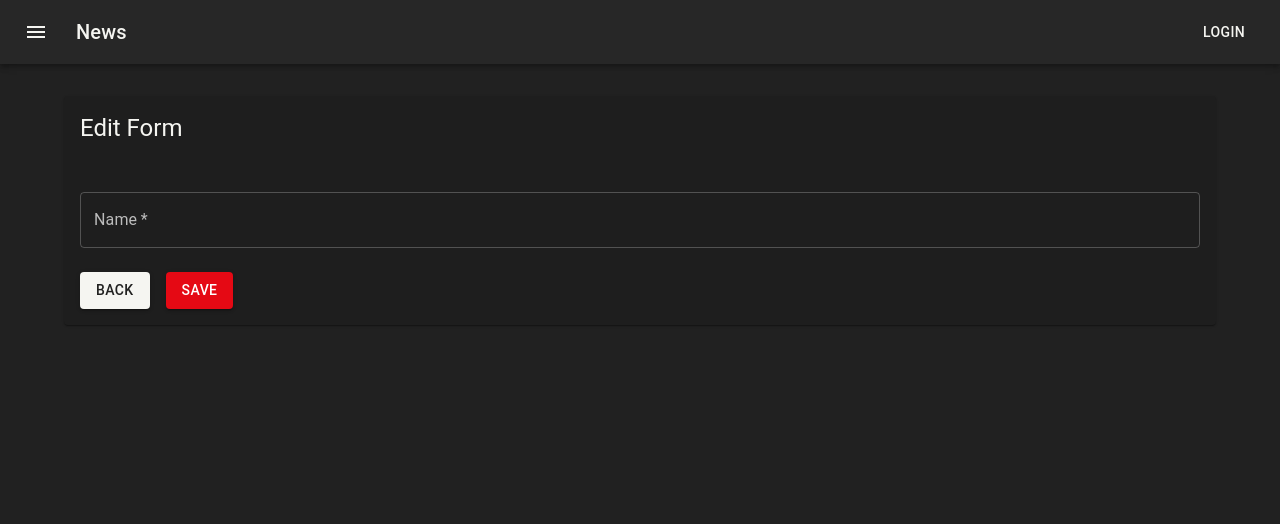
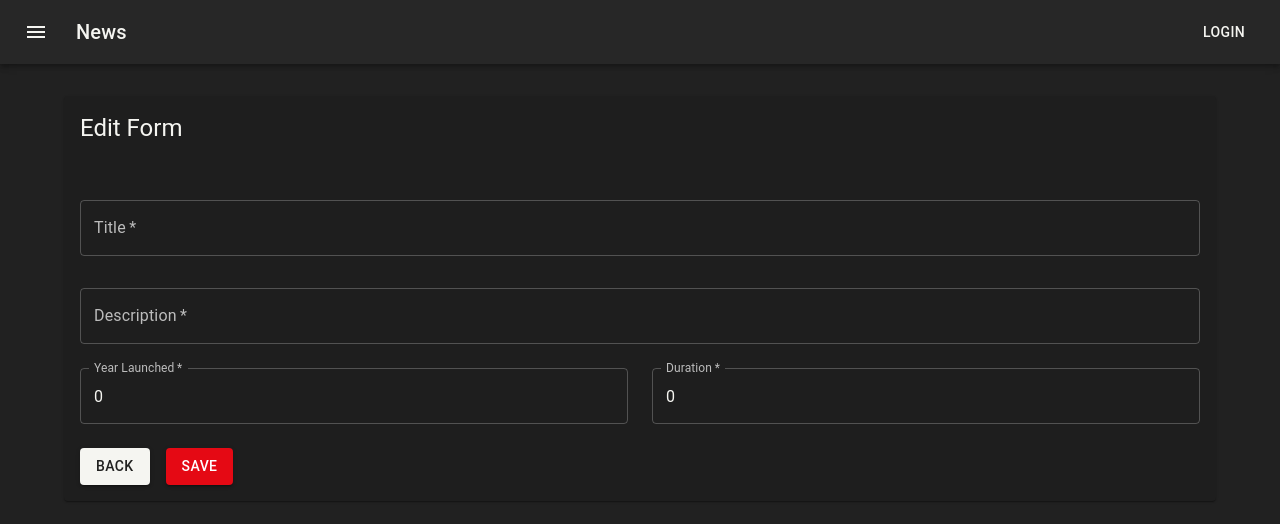
Before and after one commit to paulosarmento/projeto-pratico-fc-admin-react, a React (Create React App) app: page /videos/edit/1 in a window 1280 px wide. Shown: the top 524 px of the page. Built offline with nearby package versions, Linux system fonts and the light colour scheme; no server answers.

Commit message:
Video Edit form Fields

```diff
--- a/src/features/video/VideoEdit.tsx
+++ b/src/features/video/VideoEdit.tsx
@@ -2,19 +2,20 @@ import { Box, Paper, Typography } from "@mui/material";
 import { useSnackbar } from "notistack";
 import React, { useEffect, useState } from "react";
 import { useParams } from "react-router-dom";
-import { initialState, useGetVideoQuery } from "./videoSlice";
 import { Video } from "../../types/Videos";
 import { VideoForm } from "./components/VideoForm";
+import { mapVideoToForm } from "./util";
+import {
+  initialState,
+  useGetVideoQuery,
+  useUpdateVideoMutation,
+} from "./videoSlice";
 
 export const VideoEdit = () => {
   const id = useParams<{ id: string }>().id as string;
   const { data: video, isFetching } = useGetVideoQuery({ id });
   const [videoState, setVideoState] = useState<Video>(initialState);
-  const [status, setStatus] = useState({
-    isLoading: false,
-    isSuccess: false,
-    isError: false,
-  });
+  const [updateVideo, status] = useUpdateVideoMutation();
   const { enqueueSnackbar } = useSnackbar();
 
   function handleChange(e: React.ChangeEvent<HTMLInputElement>) {
@@ -24,7 +25,8 @@ export const VideoEdit = () => {
 
   async function handleSubmit(e: React.FormEvent<HTMLFormElement>) {
     e.preventDefault();
-    await videoState;
+
+    await updateVideo(mapVideoToForm(videoState));
   }
 
   useEffect(() => {
@@ -42,7 +44,7 @@ export const VideoEdit = () => {
     }
   }, [status, enqueueSnackbar]);
 
-  console.log(video);
+  // console.log(video);
   return (
     <Box>
       <Paper>
@@ -53,11 +55,11 @@ export const VideoEdit = () => {
         </Box>
         <VideoForm
           video={videoState}
+          handleChange={handleChange}
+          handleSubmit={handleSubmit}
+          genres={[]}
           categories={[]}
           castMembers={[]}
-          genres={[]}
-          handleSubmit={handleSubmit}
-          handleChange={handleChange}
           isDisabled={status.isLoading}
           isLoading={status.isLoading || isFetching}
         />
--- a/src/features/video/components/VideoForm.tsx
+++ b/src/features/video/components/VideoForm.tsx
@@ -31,19 +31,65 @@ export function VideoForm({
     <Box p={2}>
       <form onSubmit={handleSubmit}>
         <Grid container spacing={3}>
+          <Grid item xs={12} sx={{ "& ,MuiTextField-root": { my: 1 } }}>
+            <FormControl fullWidth>
+              <TextField
+                required
+                name="title"
+                label="Title"
+                value={video.title}
+                disabled={isDisabled}
+                onChange={handleChange}
+                inputProps={{ "data-testid": "title" }}
+                fullWidth
+              />
+            </FormControl>
+          </Grid>
+
           <Grid item xs={12}>
             <FormControl fullWidth>
               <TextField
                 required
-                name="name"
-                label="Name"
-                value={video.title}
+                name="description"
+                label="Description"
+                value={video.description}
                 disabled={isDisabled}
                 onChange={handleChange}
+                inputProps={{ "data-testid": "description" }}
                 fullWidth
               />
             </FormControl>
           </Grid>
+
+          <Grid item xs={6}>
+            <FormControl fullWidth>
+              <TextField
+                required
+                name="year_launched"
+                label="Year Launched"
+                value={video.year_launched}
+                disabled={isDisabled}
+                onChange={handleChange}
+                inputProps={{ "data-testid": "year_launched" }}
+                fullWidth
+              />
+            </FormControl>
+          </Grid>
+          <Grid item xs={6}>
+            <FormControl fullWidth>
+              <TextField
+                required
+                name="duration"
+                label="Duration"
+                value={video.duration}
+                disabled={isDisabled}
+                onChange={handleChange}
+                inputProps={{ "data-testid": "duration" }}
+                fullWidth
+              />
+            </FormControl>
+          </Grid>
+
           <Grid item xs={12}>
             <Box display={"flex"} gap={2}>
               <Button variant="contained" component={Link} to="/videos">
--- /dev/null
+++ b/src/features/video/util.ts
@@ -0,0 +1,16 @@
+import { Video, VideoPayload } from "../../types/Videos";
+
+export function mapVideoToForm(video: Video): VideoPayload {
+  return {
+    id: video.id,
+    title: video.title,
+    description: video.description,
+    year_launched: video.year_launched,
+    is_opened: video.is_opened,
+    rating: video.rating,
+    duration: video.duration,
+    categories_id: video.categories?.map((category) => category.id),
+    genres_id: video.genres?.map((genre) => genre.id),
+    cast_members_id: video.cast_members?.map((cast_member) => cast_member.id),
+  };
+}
--- a/src/features/video/videoSlice.ts
+++ b/src/features/video/videoSlice.ts
@@ -1,5 +1,11 @@
 import { apiSlice } from "../api/apiSlice";
-import { Result, Results, Video, VideoParams } from "../../types/Videos";
+import {
+  Result,
+  Results,
+  Video,
+  VideoParams,
+  VideoPayload,
+} from "../../types/Videos";
 
 const endpointUrl = "/videos";
 
@@ -54,6 +60,14 @@ const deleteVideoMutation = ({ id }: { id: string }) => {
   };
 };
 
+const updateVideoMutation = (video: VideoPayload) => {
+  return {
+    url: `${endpointUrl}/${video.id}`,
+    method: "PATCH",
+    body: video,
+  };
+};
+
 const videosSlice = apiSlice.injectEndpoints({
   endpoints: ({ query, mutation }) => ({
     getVideos: query<Results, VideoParams>({
@@ -68,8 +82,16 @@ const videosSlice = apiSlice.injectEndpoints({
       query: getVideo,
       providesTags: ["Videos"],
     }),
+    updateVideo: mutation<Result, VideoPayload>({
+      query: updateVideoMutation,
+      invalidatesTags: ["Videos"],
+    }),
   }),
 });
 
-export const { useGetVideosQuery, useDeleteVideoMutation, useGetVideoQuery } =
-  videosSlice;
+export const {
+  useGetVideosQuery,
+  useDeleteVideoMutation,
+  useGetVideoQuery,
+  useUpdateVideoMutation,
+} = videosSlice;
```
Also changed, not shown: src/types/Videos.ts (+13 -0 lines).
